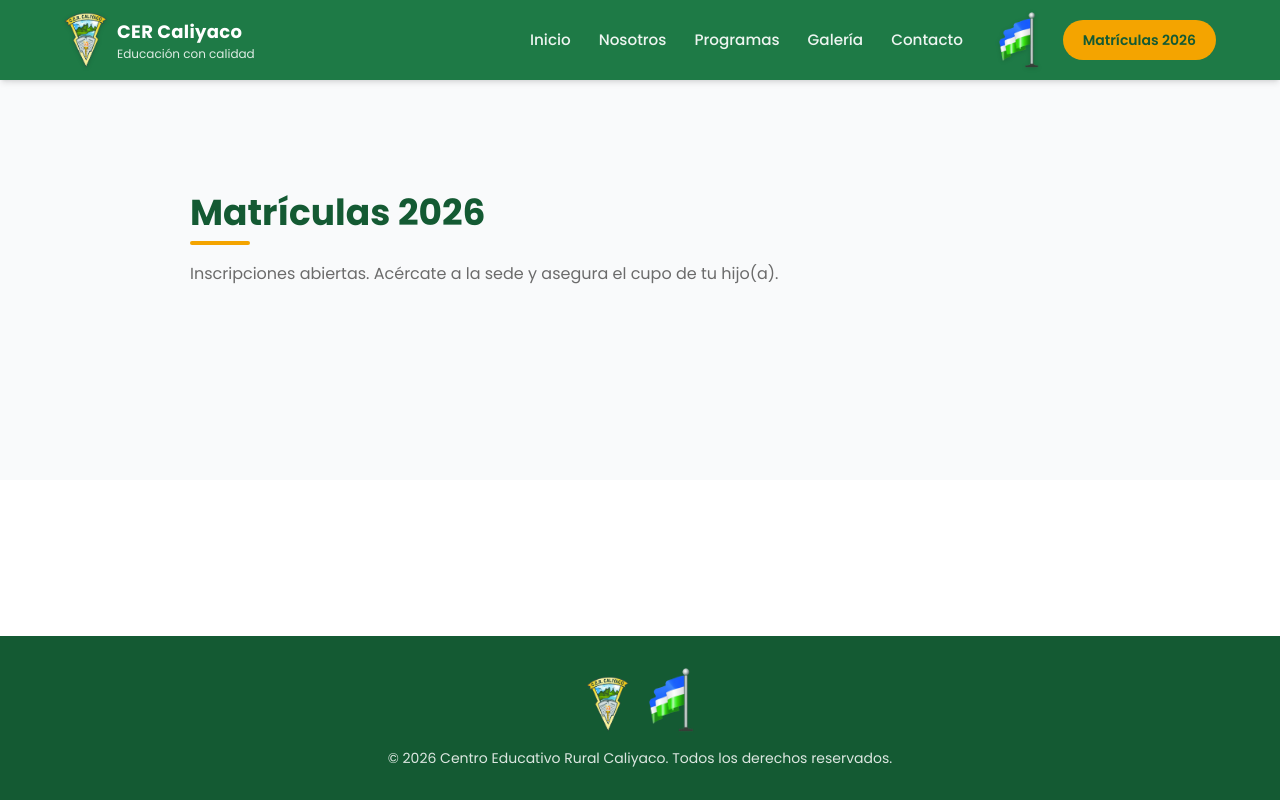
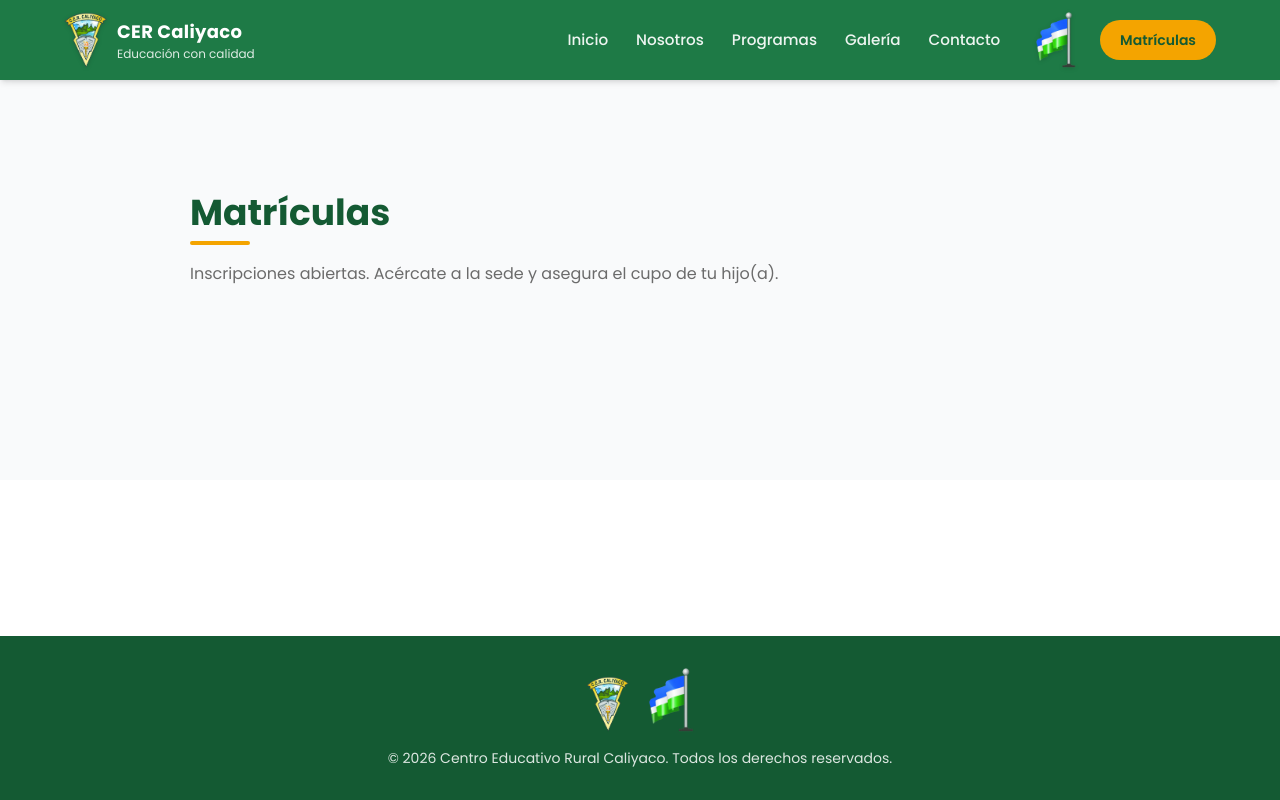
Before and after one commit to AudinoPantoja2025/LandingPage-CER-Caliyaco, a Next.js app: page /matriculas in a window 1280 px wide. Built offline with nearby package versions, Linux system fonts and the light colour scheme.

Commit message:
fix: INICIO sube al tope con menu movil y CTA sin ano
El scroll a top se difiere 60ms para que el menu movil libere el overflow del body antes de desplazar. CTA del header y titulo de matriculas sin el ano 2026 para no depender del calendario.

```diff
--- a/src/components/Header.tsx
+++ b/src/components/Header.tsx
@@ -25,12 +25,15 @@ export default function Header() {
   const alternarMenu = () => setMenuAbierto((prev) => !prev);
 
   /* Si ya estamos en el home, ir a INICIO hace scroll suave hacia arriba
-     (Next.js no desplaza al navegar a la misma ruta) */
+     (Next.js no desplaza al navegar a la misma ruta). El retardo permite
+     que el menú móvil se cierre y libere el scroll del body antes de subir. */
   const irAInicio = (e: React.MouseEvent<HTMLAnchorElement>) => {
     cerrarMenu();
     if (rutaActual === "/") {
       e.preventDefault();
-      window.scrollTo({ top: 0, behavior: "smooth" });
+      window.setTimeout(() => {
+        window.scrollTo({ top: 0, behavior: "smooth" });
+      }, 60);
     }
   };
 
@@ -202,7 +205,7 @@ export default function Header() {
               transition-transform duration-300 hover:-translate-y-0.5
               hover:shadow-[0_4px_14px_rgba(244,164,0,0.5)]"
           >
-            Matrículas 2026
+            Matrículas
           </Link>
         </nav>
       </div>
--- a/src/components/Matriculas.tsx
+++ b/src/components/Matriculas.tsx
@@ -5,7 +5,7 @@ export default function Matriculas() {
         <h2 className="text-3xl md:text-4xl text-verde-oscuro font-bold mb-4 relative pb-3
           after:absolute after:left-0 after:bottom-0 after:w-[60px] after:h-1
           after:bg-amarillo after:rounded-full">
-          Matrículas 2026
+          Matrículas
         </h2>
         <p className="text-texto-suave max-w-[700px]">
           Inscripciones abiertas. Acércate a la sede y asegura el cupo de tu
```
